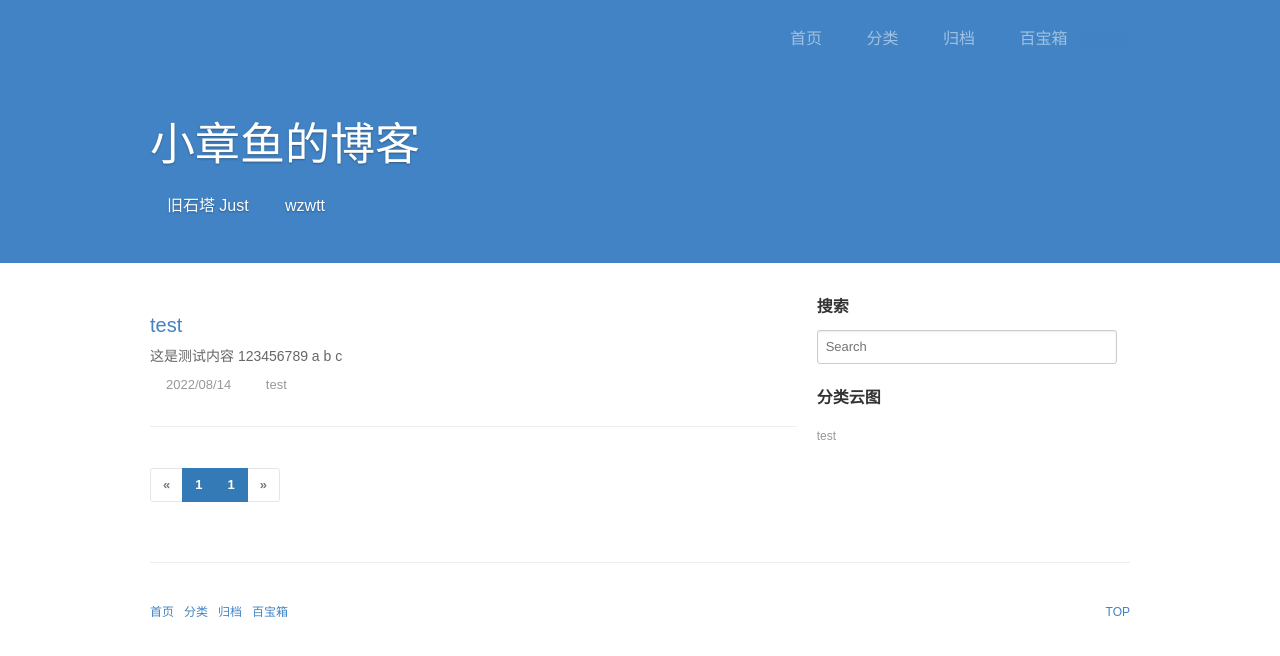
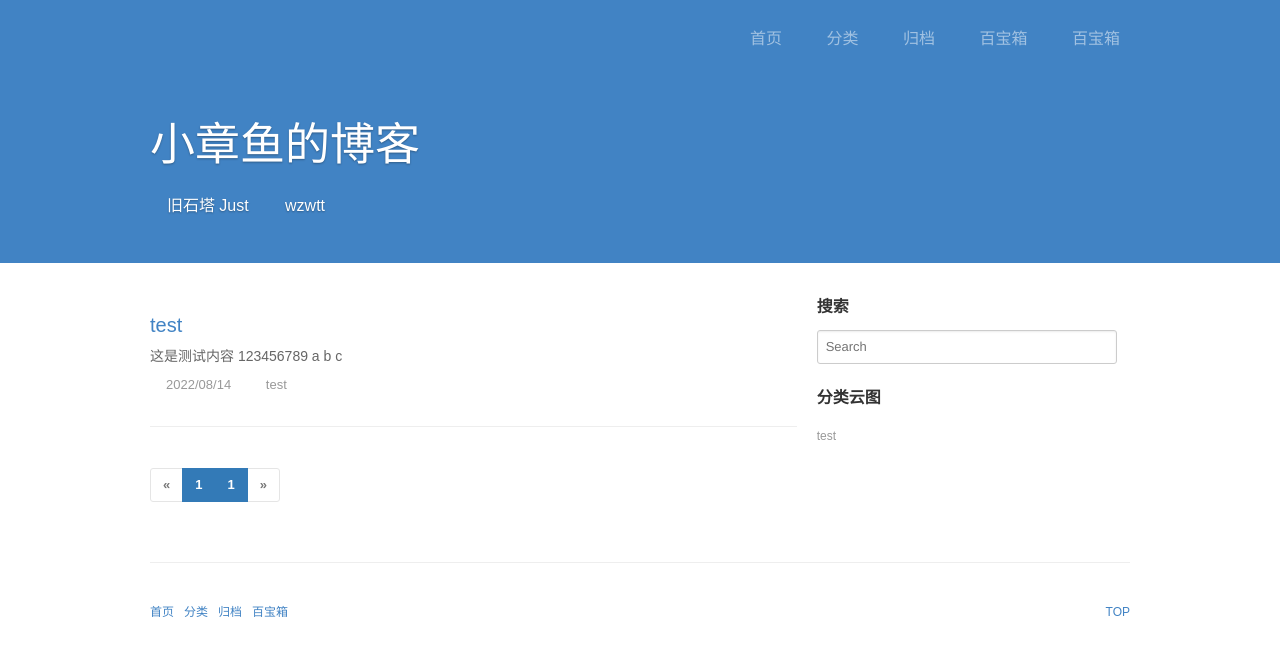
Before and after one commit to wzwtt/blog, a Jekyll site: the page built from index.html, in a window 1280 px wide. Shown: the top 656 px of the page. Built offline with Jekyll 4.4.1, drawn with Linux system fonts in a browser that asks for light colours; some web fonts are replaced; the list of posts is cut into pages by our own code; comment, search, counter and statistics services are not loaded; a style sheet for code colours, icons or effects is not loaded.

Commit message:
Update header.html

```diff
--- a/_includes/header.html
+++ b/_includes/header.html
@@ -105,7 +105,7 @@
                 {% for nav in site.navs %}
                 <a href="{{ site.url }}{{ nav.href }}" class="{% if page.menu == nav.label %} selected {% endif %} site-header-nav-item" target="{{ nav.target | default: _self }}" title="{{ nav.label }}">{{ nav.label }}</a>
                 {% endfor %}
-                <a href="https://wzwtt.cf/" target="_blank" title="百宝箱">百宝箱</a>
+                <a href="https://wzwtt.cf/" class="site-header-nav-item" target="_blank" title="百宝箱">百宝箱</a>
             </nav>
         </div>
     </header>
```
